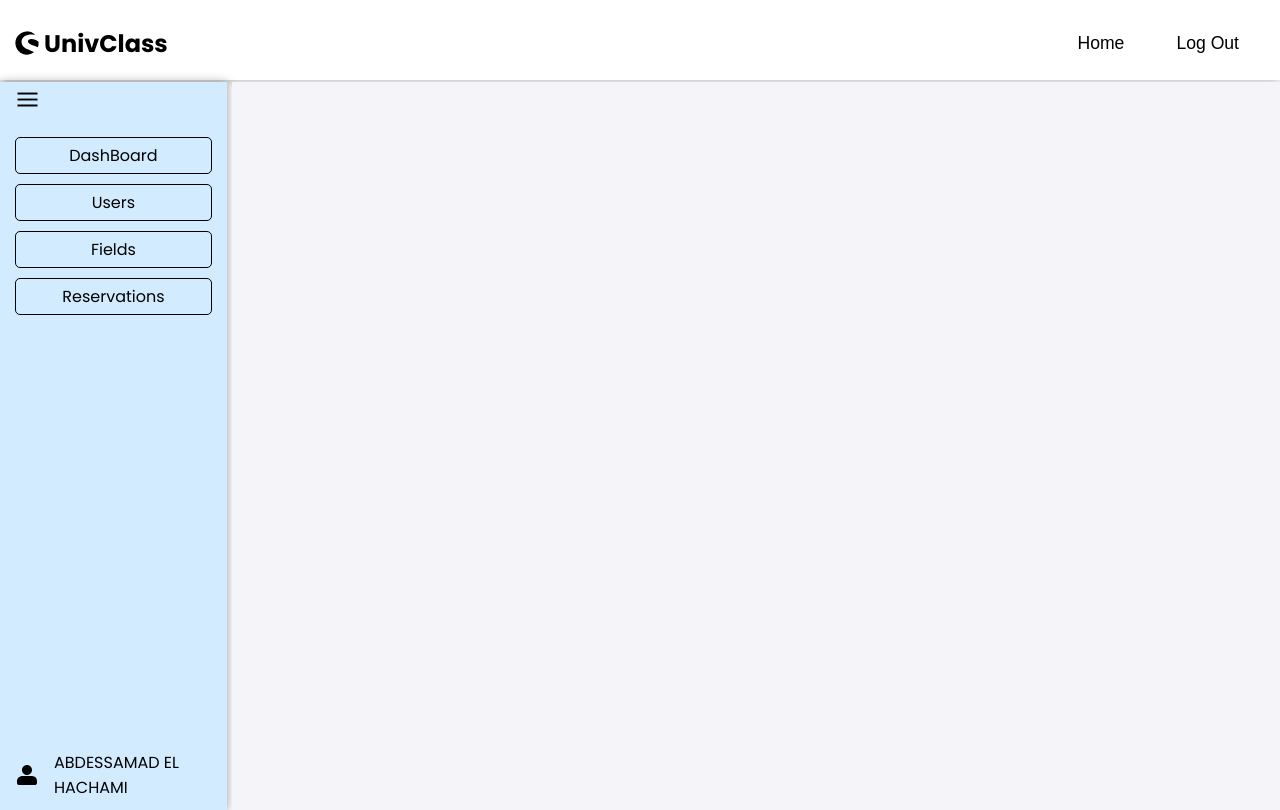
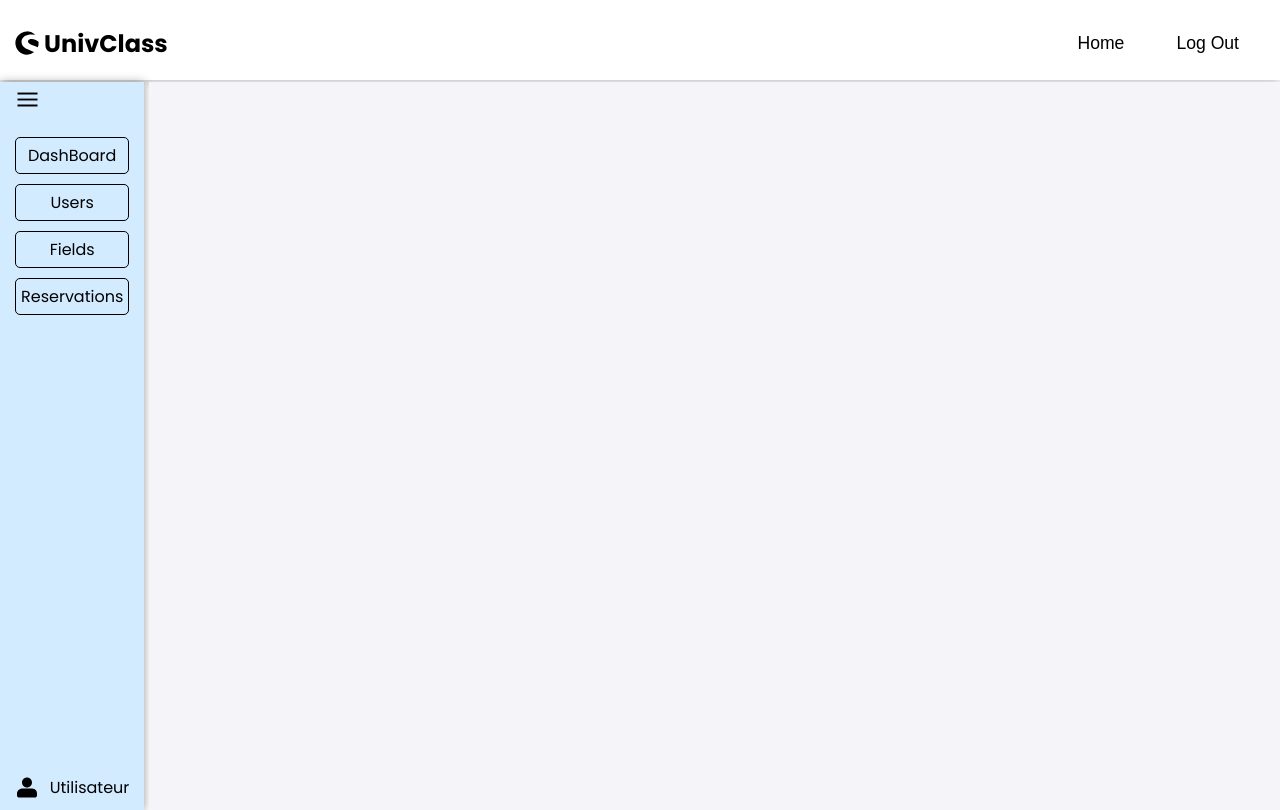
Before and after one commit to MRNobody1803/ClassroomManager, a React (Vite) app: page /admPage in a window 1280 px wide. Built offline with nearby package versions, Linux system fonts and the light colour scheme.

Commit message:
Step : authenticate => done

```diff
--- a/package.json
+++ b/package.json
@@ -14,6 +14,7 @@
     "@fortawesome/fontawesome-svg-core": "^6.7.1",
     "@fortawesome/free-brands-svg-icons": "^6.7.1",
     "@fortawesome/react-fontawesome": "^0.2.2",
+    "axios": "^1.7.8",
     "react": "^18.3.1",
     "react-dom": "^18.3.1",
     "react-icons": "^5.3.0",
--- a/src/App.jsx
+++ b/src/App.jsx
@@ -2,21 +2,24 @@ import './App.css';
 import HeaderMain from './Components/SharedComponents/HeaderMain';
 import Footer from './Components/SharedComponents/Footer';
 import AdmPage from './Components/Pages/AdmPage';
-import { BrowserRouter as Router } from 'react-router-dom';
+import { BrowserRouter as Router, Routes, Route } from 'react-router-dom';
 import MainPage from './Components/Pages/MainPage';
 import Home from './Components/Login/Home';
 import LoginForm from './Components/Login/LoginForm';
 
+
 function App() {
   return (
-
-  <Router>
-    <MainPage/>
-    <AdmPage/>
-  </Router>
-
-
+    <Router>
+        <Routes>
+          <Route path="/home" element={<Home />} />
+          <Route path="/login" element={<LoginForm />} />
+          <Route path="/admPage/*" element={<AdmPage />} />
+          <Route path="*" element={<MainPage />} />
+        </Routes>
+    </Router>
   );
 }
 
+
 export default App;
--- a/src/Components/Login/LoginForm.css
+++ b/src/Components/Login/LoginForm.css
@@ -1,4 +1,5 @@
 .loginpage {
+   color : white ;
    height: 100vh ;
    background: url('../../assets/Login.jpg') no-repeat ;
    background-size: cover ;
--- a/src/Components/Login/LoginForm.jsx
+++ b/src/Components/Login/LoginForm.jsx
@@ -1,35 +1,80 @@
-import React from 'react'
-import './LoginForm.css'
+import React, { useState } from 'react';
+import './LoginForm.css';
 import { MdOutlineAlternateEmail } from "react-icons/md";
 import { MdOutlinePassword } from "react-icons/md";
 import HeaderMain from '../SharedComponents/HeaderMain';
 import Footer from '../SharedComponents/Footer';
+import axios from 'axios';
+import { useNavigate } from 'react-router-dom';  // Pour la redirection après authentification
+
 
 
 const LoginForm = () => {
+    const [email, setEmail] = useState('');
+    const [password, setPassword] = useState('');
+    const [error, setError] = useState('');
+    const navigate = useNavigate();  // Hook de navigation pour redirection
+
+    const handleSubmit = async (e) => {
+        e.preventDefault();
+
+        try {
+          const response = await axios.post('http://localhost:8080/Back-end-1.0-SNAPSHOT/api/administrateurs/authenticate', {
+            email,
+            password
+          });
+
+          if (response.data.id) {
+            // Si la réponse contient un id, cela signifie que l'utilisateur est authentifié
+            navigate('/admPage' , { state: response.data });  // Rediriger vers la page Admin
+          } else {
+            // Si la réponse ne contient pas d'id, c'est que l'authentification a échoué
+            setError('Identifiants incorrects');
+          }
+        } catch (error) {
+          console.error('Erreur lors de la connexion:', error);
+          setError('Erreur lors de la connexion');
+        }
+      };
+
+
+
     return (
       <div className="loginpage">
         <div>
-            <HeaderMain/>
+          <HeaderMain />
         </div>
         <div className="form">
           <div className="wrapper">
-                <form action="">
+            <form onSubmit={handleSubmit}>
               <h1>Login</h1>
+              {error && <p className="error">{error}</p>} {/* Afficher l'erreur si présente */}
               <div className="input-box">
-                        <input type="email" placeholder="Educational Email" required />
+                <input
+                  type="email"
+                  placeholder="Educational Email"
+                  required
+                  value={email}
+                  onChange={(e) => setEmail(e.target.value)} // Mettre à jour l'email
+                />
                 <MdOutlineAlternateEmail className='icon' />
               </div>
               <div className="input-box">
-                        <input type="password" placeholder='Password' required  />
-                        <MdOutlinePassword className='icon'/>
+                <input
+                  type="password"
+                  placeholder="Password"
+                  required
+                  value={password}
+                  onChange={(e) => setPassword(e.target.value)} // Mettre à jour le mot de passe
+                />
+                <MdOutlinePassword className='icon' />
               </div>
               <div className="select">
                 <select name="" id="TypeUser">
                   <option value="adm">Administration</option>
                   <option value="prof">Professeur</option>
                   <option value="rspClass">Responsable des classes</option>
-                            <option value="chef">Chef de filliére</option>
+                  <option value="chef">Chef de filière</option>
                 </select>
               </div>
               <div className="remember-forgot">
@@ -38,20 +83,16 @@ const LoginForm = () => {
               </div>
               <div className="btn">
                 <button type="submit">Submit</button>
-                        <button type="submit">Cancel</button>
+                <button type="button">Cancel</button>
               </div>
-
-
             </form>
           </div>
         </div>
         <div>
-                <Footer/>
+          <Footer />
         </div>
       </div>
-
-
-  )
+    );
   }
 
-export default LoginForm
+  export default LoginForm;
--- a/src/Components/Pages/AdmPage.jsx
+++ b/src/Components/Pages/AdmPage.jsx
@@ -1,32 +1,40 @@
 import React from 'react';
+import { Routes, Route } from 'react-router-dom';
 import SideBar from '../SharedComponents/SideBar';
 import HeaderAdm from '../SharedComponents/HeaderAdm';
 import DashBoard from '../SharedComponents/DashBoard';
 import './admPage.css';
 import Users from '../SharedComponents/Users';
-import { Routes, Route } from 'react-router-dom';
 import { Fields } from '../SharedComponents/Fields';
-import Room from '../SharedComponents/Room'
+import Room from '../SharedComponents/Room';
+import { useLocation } from 'react-router-dom';
 
 const AdmPage = () => {
+  // Récupérer location et user, assurer que user n'est jamais null ou undefined
+  const location = useLocation();
+  const user = location.state || {};  // Si location.state est null ou undefined, utiliser un objet vide
+
+  // Vérifier si le nom et prénom existent avant de les afficher
+  const userName = user.nom && user.prenom ? `${user.nom} ${user.prenom}` : 'Utilisateur';
+
   const buttonNames = [
-    { label: 'DashBoard', path: '/dashboard' },
-    { label: 'Users', path: '/users' },
-    { label: 'Fields', path: '/fields' },
-    { label: 'Reservations', path: '/room' },
+    { label: 'DashBoard', path: '/admPage/dashboard' },
+    { label: 'Users', path: '/admPage/users' },
+    { label: 'Fields', path: '/admPage/fields' },
+    { label: 'Reservations', path: '/admPage/room' },
   ];
 
   return (
     <div>
       <HeaderAdm />
       <main className="dashboards">
-        <SideBar buttonNames={buttonNames} />
+        <SideBar buttonNames={buttonNames} profile={userName} />
         <div className="content">
           <Routes>
-            <Route path="/users" element={<Users />} />
-            <Route path="/dashboard" element={<DashBoard />} />
-            <Route path="/fields" element={<Fields />} />
-            <Route path="/room" element={<Room />} />
+            <Route path="dashboard" element={<DashBoard />} />
+            <Route path="users" element={<Users />} />
+            <Route path="fields" element={<Fields />} />
+            <Route path="room" element={<Room />} />
           </Routes>
         </div>
       </main>
@@ -34,4 +42,4 @@ const AdmPage = () => {
   );
 };
 
-export default AdmPage ;
+export default AdmPage;
--- a/src/Components/SharedComponents/DashBoard.jsx
+++ b/src/Components/SharedComponents/DashBoard.jsx
@@ -2,6 +2,7 @@ import React from 'react'
 import './DashBoard.css'
 
 const DashBoard = () => {
+
   return (
     <div className='dashboard'>
         <div className="stat">
--- a/src/Components/SharedComponents/SideBar.css
+++ b/src/Components/SharedComponents/SideBar.css
@@ -34,6 +34,7 @@
 }
 .sidebar .actions button {
     width: 100% ;
+    min-width: 350px ;
     padding: 2px;
     background-color: transparent ;
     border:  1px solid ;
@@ -45,6 +46,9 @@
 
 }
 
+.bottom {
+
+}
 
 .sidebar .bottom-item {
     display: flex ;
@@ -53,10 +57,11 @@
 }
 
 .sidebar .bottom p {
+    white-space: nowrap ;
     font-size: 16px ;
 }
 .sidebar .bottom-item p{
-    margin:  0px 10px ;
+    margin:  0px 5px ;
 }
 .sidebar .actions .sidebar-link {
     width: 100%;
--- a/src/Components/SharedComponents/SideBar.jsx
+++ b/src/Components/SharedComponents/SideBar.jsx
@@ -4,7 +4,7 @@ import './SideBar.css';
 import { assets } from '../../assets/assets';
 import svg from '../../assets/profile.svg';
 
-const SideBar = ({ buttonNames = [] }) => {
+const SideBar = ({ buttonNames = [] , profile }) => {
   const [extended, setExtended] = useState(true);
 
   return (
@@ -33,7 +33,7 @@ const SideBar = ({ buttonNames = [] }) => {
       <div className="bottom">
         <div className="bottom-item">
           <img src={svg} alt="profile" />
-          {extended && <p> ABDESSAMAD EL HACHAMI </p>}
+          {extended && <p> {profile} </p>}
         </div>
       </div>
     </div>
```
Also changed, not shown: src/Components/SharedComponents/UserContext.jsx (added, +23 -0 lines), 1 other file (tests, documents, lock files or other folders). Lines whose indentation alone changed are shown as unchanged.
